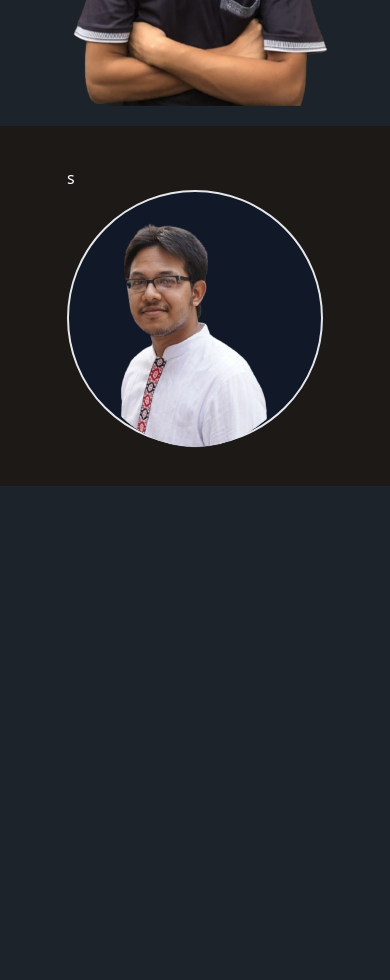
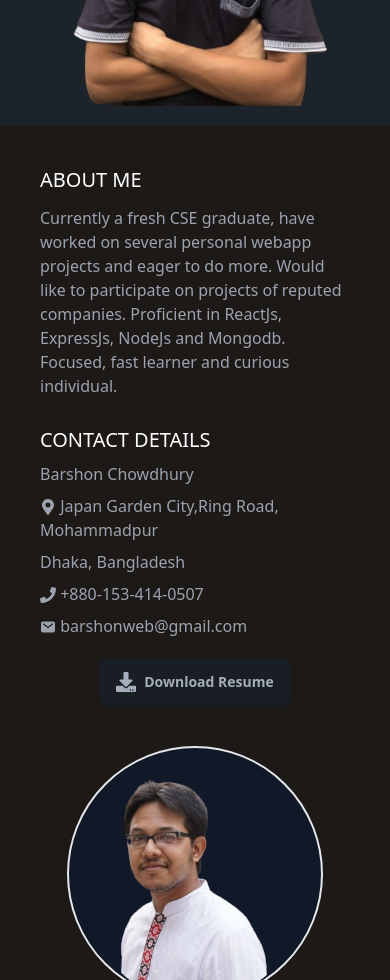
Before and after one commit to Barshonwebdev/Barshon-Portfolio, a React (Vite) app: page / in a window 390 px wide. Shown: the part 1020-2000 px from the top of the page. Before the commit the page ends 1506 px from the top, so only its background shows below. Built offline with nearby package versions, Linux system fonts and the light colour scheme.

Commit message:
about section complete (responsive + animation)

```diff
--- a/index.html
+++ b/index.html
@@ -4,6 +4,7 @@
     <meta charset="UTF-8" />
     <meta name="viewport" content="width=device-width, initial-scale=1.0" />
     <title>Barshon's Portfolio</title>
+    <link rel="icon" type="image/png" href="/src/assets/35052794_1797074400376044_5098867496002256896_n-removebg-preview.png">
   </head>
   <body>
     <div id="root"></div>
--- a/src/App.jsx
+++ b/src/App.jsx
@@ -1,13 +1,98 @@
 import About from "./components/About";
-import Header from "./components/Header";
 import Home from "./components/Home";
-
+import { FaGithub } from "react-icons/fa";
+import ThemeToggler from "./components/ThemeToggler";
 const App = () => {
   return (
     <div>
-      <Header></Header>
-      <Home></Home>
-      <About></About>
+      <div className="sticky top-0 z-10">
+        <div className="navbar bg-base-100">
+          <div className="navbar-start">
+            <ThemeToggler></ThemeToggler>
+            <div className="dropdown">
+              <div
+                tabIndex={0}
+                role="button"
+                className="btn btn-ghost lg:hidden"
+              >
+                <svg
+                  xmlns="http://www.w3.org/2000/svg"
+                  className="h-5 w-5"
+                  fill="none"
+                  viewBox="0 0 24 24"
+                  stroke="currentColor"
+                >
+                  <path
+                    strokeLinecap="round"
+                    strokeLinejoin="round"
+                    strokeWidth="2"
+                    d="M4 6h16M4 12h8m-8 6h16"
+                  />
+                </svg>
+              </div>
+              <ul
+                tabIndex={0}
+                className="menu menu-sm dropdown-content mt-3 z-[1] p-2 shadow bg-base-100 rounded-box w-52"
+              >
+                <li>
+                  <a href="#home">Home</a>
+                </li>
+                <li>
+                  <a href="#about">About</a>
+                </li>
+                <li>
+                  <a>Resume</a>
+                </li>
+                <li>
+                  <a>Projects</a>
+                </li>
+                <li>
+                  <a>Skills</a>
+                </li>
+                <li>
+                  <a>Contact</a>
+                </li>
+              </ul>
+            </div>
+          </div>
+          <div className="navbar-center hidden lg:flex">
+            <ul className="menu menu-horizontal px-1">
+              <li>
+                <a href="#home" className="text-lg">Home</a>
+              </li>
+              <li>
+                <a href="#about" className="text-lg">
+                  About
+                </a>
+              </li>
+              <li>
+                <a className="text-lg">Resume</a>
+              </li>
+              <li>
+                <a className="text-lg">Projects</a>
+              </li>
+              <li>
+                <a className="text-lg">Skills</a>
+              </li>
+              <li>
+                <a className="text-lg">Contact</a>
+              </li>
+            </ul>
+          </div>
+          <div className="navbar-end">
+            <a
+              target="_blank"
+              rel="noreferrer"
+              href="https://github.com/Barshonwebdev"
+              className="btn"
+            >
+              <FaGithub className="text-4xl"></FaGithub>
+            </a>
+          </div>
+        </div>
+      </div>
+      <Home id="home"></Home>
+      <About id="about"></About>
     </div>
   );
 };
--- a/src/components/About.jsx
+++ b/src/components/About.jsx
@@ -1,17 +1,63 @@
 import React from 'react';
 import aboutimg from '../assets/aboutimg-PhotoRoom-removebg-preview.png'
-const About = () => {
+import { FaPhone } from "react-icons/fa";
+import { IoMail } from "react-icons/io5";
+import { FaMapMarkerAlt } from "react-icons/fa";
+import { FaDownload } from "react-icons/fa";
+import { Flip, Slide } from 'react-awesome-reveal';
+import resumePDF from '../assets/Barshon Chowdhury- Frontend Web Developer Resume.pdf';
+const About = ({id}) => {
     return (
-        <div className='p-10 bg-stone-900 flex justify-center items-center text-white'>
-            <div className='flex flex-col lg:flex-row'>
-                <div className='w-64 h-64 rounded-full border-2 bg-gray-900 order-2 lg:order-1'>
-                    <img className=' mx-auto my-6 ' src={aboutimg} alt="" />
+      <div id={id} className="p-10 lg:p-20 bg-stone-900 flex  text-white">
+        <div className="flex justify-between items-center lg:space-x-56  flex-col lg:flex-row">
+          <Slide direction="left">
+            <div className="w-full">
+              <div className="">
+                <h3 className="uppercase text-xl">About me</h3>
+                <p className="mt-3 mb-7 text-gray-400">
+                  Currently a fresh CSE graduate, have worked on several
+                  personal webapp projects and eager to do more. Would like to
+                  participate on projects of reputed companies. Proficient in
+                  ReactJs, ExpressJs, NodeJs and Mongodb. Focused, fast learner
+                  and curious individual.{" "}
+                </p>
+              </div>
+              <div className="">
+                <div className="space-y-2">
+                  <h3 className="uppercase text-xl">Contact details</h3>
+                  <p className="text-gray-400">Barshon Chowdhury</p>
+                  <p className="text-gray-400">
+                    <FaMapMarkerAlt className="inline"></FaMapMarkerAlt> Japan
+                    Garden City,Ring Road, Mohammadpur
+                  </p>
+                  <p className="text-gray-400">Dhaka, Bangladesh</p>
+                  <p className="text-gray-400">
+                    <FaPhone className="inline"></FaPhone> +880-153-414-0507
+                  </p>
+                  <p className="text-gray-400">
+                    <IoMail className="inline"></IoMail> barshonweb@gmail.com
+                  </p>
                 </div>
-                <div className='order-1 lg:order-2'>
-                    s
+                <div className="flex justify-center lg:justify-normal mt-5">
+                  <a href={resumePDF} download="Barshon Chowdhury Resume (Frontend Developer)" target='_blank' rel='noreferrer'>
+                    <button className="btn ">
+                      <FaDownload className="text-xl"></FaDownload>Download
+                      Resume
+                    </button>
+                  </a>
                 </div>
+              </div>
             </div>
+          </Slide>
+          <Flip direction='vertical'>
+            <div className="lg:w-full my-10 ">
+              <div className="w-64 h-64 rounded-full border-2 bg-gray-900  ">
+                <img className=" mx-auto my-6 " src={aboutimg} alt="" />
+              </div>
+            </div>
+          </Flip>
         </div>
+      </div>
     );
 };
 
--- a/src/components/Header.jsx
+++ /dev/null
@@ -1,93 +0,0 @@
-import { FaGithub } from "react-icons/fa";
-import ThemeToggler from './ThemeToggler';
-
-const Header = () => {
-    return (
-      <div>
-        <div className="navbar bg-base-100">
-          <div className="navbar-start">
-            <ThemeToggler></ThemeToggler>
-            <div className="dropdown">
-              <div
-                tabIndex={0}
-                role="button"
-                className="btn btn-ghost lg:hidden"
-              >
-                <svg
-                  xmlns="http://www.w3.org/2000/svg"
-                  className="h-5 w-5"
-                  fill="none"
-                  viewBox="0 0 24 24"
-                  stroke="currentColor"
-                >
-                  <path
-                    strokeLinecap="round"
-                    strokeLinejoin="round"
-                    strokeWidth="2"
-                    d="M4 6h16M4 12h8m-8 6h16"
-                  />
-                </svg>
-              </div>
-              <ul
-                tabIndex={0}
-                className="menu menu-sm dropdown-content mt-3 z-[1] p-2 shadow bg-base-100 rounded-box w-52"
-              >
-                <li>
-                  <a>Home</a>
-                </li>
-                <li>
-                  <a>About</a>
-                </li>
-                <li>
-                  <a>Resume</a>
-                </li>
-                <li>
-                  <a>Projects</a>
-                </li>
-                <li>
-                  <a>Skills</a>
-                </li>
-                <li>
-                  <a>Contact</a>
-                </li>
-              </ul>
-            </div>
-          </div>
-          <div className="navbar-center hidden lg:flex">
-            <ul className="menu menu-horizontal px-1">
-              <li>
-                <a className="text-lg">Home</a>
-              </li>
-              <li>
-                <a className="text-lg">About</a>
-              </li>
-              <li>
-                <a className="text-lg">Resume</a>
-              </li>
-              <li>
-                <a className="text-lg">Projects</a>
-              </li>
-              <li>
-                <a className="text-lg">Skills</a>
-              </li>
-              <li>
-                <a className="text-lg">Contact</a>
-              </li>
-            </ul>
-          </div>
-          <div className="navbar-end">
-            <a
-              target="_blank"
-              rel="noreferrer"
-              href="https://github.com/Barshonwebdev"
-              className="btn"
-            >
-              <FaGithub className="text-4xl"></FaGithub>
-            </a>
-          </div>
-        </div>
-      </div>
-    );
-};
-
-export default Header;
--- a/src/components/Home.jsx
+++ b/src/components/Home.jsx
@@ -9,9 +9,9 @@ import { FaLinkedin } from "react-icons/fa";
 
 
 
-const Home = () => {
+const Home = ({id}) => {
     return (
-      <div className="flex flex-col md:flex-row items-center my-5">
+      <div id={id} className="flex flex-col md:flex-row items-center my-5">
         <Slide className="lg:w-1/2" direction="left">
           <div className="flex flex-col justify-center items-center mx-10 mt-24 mb-10 ">
             <FaComputer className="text-9xl"></FaComputer>
--- a/src/index.css
+++ b/src/index.css
@@ -9,3 +9,7 @@
 .zoom:hover{
     transform: scale(1.3);
 }
+
+html{
+    scroll-behavior: smooth;
+}
```
Also changed, not shown: 1 other file (tests, documents, lock files or other folders).
